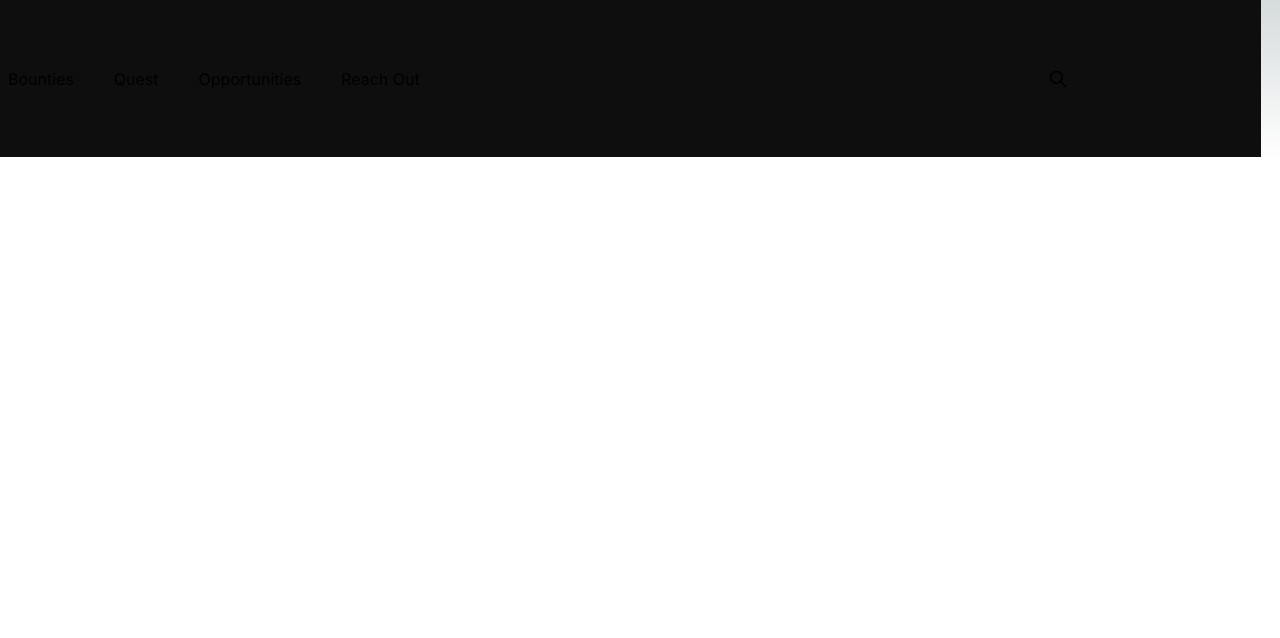
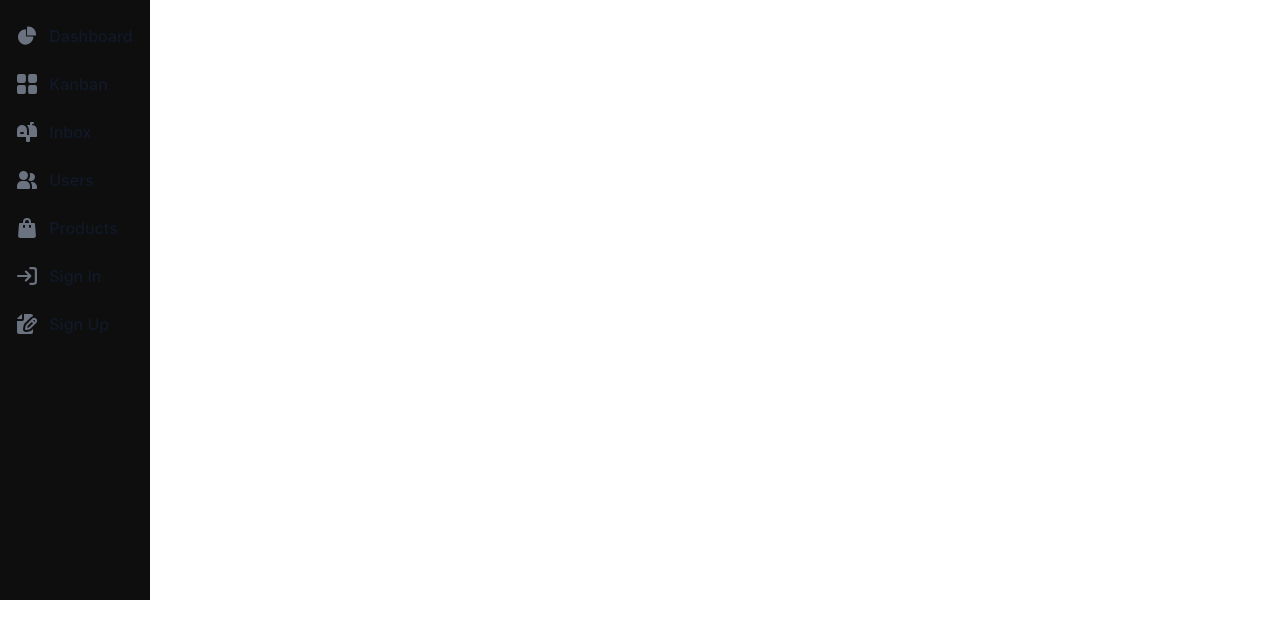
Before and after one commit to kaushikc44/capx, a Next.js app: page /capxclub in a window 1280 px wide. Shown: the top 638 px of the page. Built offline with nearby package versions, Linux system fonts and the light colour scheme.

Commit message:
added sidebar

```diff
--- a/src/app/capxclub/page.jsx
+++ b/src/app/capxclub/page.jsx
@@ -1,10 +1,12 @@
 import Navbar from "@/components/Navbar/Navbar"
+import SideBar from "@/components/sidebar/Sidebar"
 export default function CapxClub(){
     return(
         <>
             <div>
                 <div>
-                    <Navbar />
+                    {/* <Navbar /> */}
+                    <SideBar />
                 </div>
             </div>
         </>
--- a/src/components/sidebar/Sidebar.jsx
+++ b/src/components/sidebar/Sidebar.jsx
@@ -1,6 +1,85 @@
 export default function SideBar(){
     return(
         <>
+
+            {/* <button data-drawer-target="default-sidebar" data-drawer-toggle="default-sidebar" aria-controls="default-sidebar" type="button" class="inline-flex items-center p-2 mt-2 ml-3 text-sm text-gray-500 rounded-lg sm:hidden hover:bg-gray-100 focus:outline-none focus:ring-2 focus:ring-gray-200 dark:text-gray-400 dark:hover:bg-gray-700 dark:focus:ring-gray-600">
+            <span class="sr-only">Open sidebar</span>
+            <svg class="w-6 h-6" aria-hidden="true" fill="currentColor" viewBox="0 0 20 20" xmlns="http://www.w3.org/2000/svg">
+                <path clip-rule="evenodd" fill-rule="evenodd" d="M2 4.75A.75.75 0 012.75 4h14.5a.75.75 0 010 1.5H2.75A.75.75 0 012 4.75zm0 10.5a.75.75 0 01.75-.75h7.5a.75.75 0 010 1.5h-7.5a.75.75 0 01-.75-.75zM2 10a.75.75 0 01.75-.75h14.5a.75.75 0 010 1.5H2.75A.75.75 0 012 10z"></path>
+            </svg>
+            </button> */}
+
+            <aside id="default-sidebar" class="fixed top-0 left-0 z-40 w-64 h-screen transition-transform -translate-x-full sm:translate-x-0" aria-label="Sidebar">
+            <div class="h-[600px] w-[150px] px-3 py-4 overflow-y-auto opacity-100 justify-items-center bg-capx-black">
+                <ul class="space-y-2 font-medium">
+                    <li>
+                        <a href="#" class="flex items-center p-2 text-gray-900 rounded-lg dark:text-white hover:bg-gray-100 dark:hover:bg-gray-700 group">
+                        <svg class="w-5 h-5 text-gray-500 transition duration-75 dark:text-gray-400 group-hover:text-gray-900 dark:group-hover:text-white" aria-hidden="true" xmlns="http://www.w3.org/2000/svg" fill="currentColor" viewBox="0 0 22 21">
+                            <path d="M16.975 11H10V4.025a1 1 0 0 0-1.066-.998 8.5 8.5 0 1 0 9.039 9.039.999.999 0 0 0-1-1.066h.002Z"/>
+                            <path d="M12.5 0c-.157 0-.311.01-.565.027A1 1 0 0 0 11 1.02V10h8.975a1 1 0 0 0 1-.935c.013-.188.028-.374.028-.565A8.51 8.51 0 0 0 12.5 0Z"/>
+                        </svg>
+                        <span class="ml-3">Dashboard</span>
+                        </a>
+                    </li>
+                    <li>
+                        <a href="#" class="flex items-center p-2 text-gray-900 rounded-lg dark:text-white hover:bg-gray-100 dark:hover:bg-gray-700 group">
+                        <svg class="flex-shrink-0 w-5 h-5 text-gray-500 transition duration-75 dark:text-gray-400 group-hover:text-gray-900 dark:group-hover:text-white" aria-hidden="true" xmlns="http://www.w3.org/2000/svg" fill="currentColor" viewBox="0 0 18 18">
+                            <path d="M6.143 0H1.857A1.857 1.857 0 0 0 0 1.857v4.286C0 7.169.831 8 1.857 8h4.286A1.857 1.857 0 0 0 8 6.143V1.857A1.857 1.857 0 0 0 6.143 0Zm10 0h-4.286A1.857 1.857 0 0 0 10 1.857v4.286C10 7.169 10.831 8 11.857 8h4.286A1.857 1.857 0 0 0 18 6.143V1.857A1.857 1.857 0 0 0 16.143 0Zm-10 10H1.857A1.857 1.857 0 0 0 0 11.857v4.286C0 17.169.831 18 1.857 18h4.286A1.857 1.857 0 0 0 8 16.143v-4.286A1.857 1.857 0 0 0 6.143 10Zm10 0h-4.286A1.857 1.857 0 0 0 10 11.857v4.286c0 1.026.831 1.857 1.857 1.857h4.286A1.857 1.857 0 0 0 18 16.143v-4.286A1.857 1.857 0 0 0 16.143 10Z"/>
+                        </svg>
+                        <span class="flex-1 ml-3 whitespace-nowrap">Kanban</span>
+
+                        </a>
+                    </li>
+                    <li>
+                        <a href="#" class="flex items-center p-2 text-gray-900 rounded-lg dark:text-white hover:bg-gray-100 dark:hover:bg-gray-700 group">
+                        <svg class="flex-shrink-0 w-5 h-5 text-gray-500 transition duration-75 dark:text-gray-400 group-hover:text-gray-900 dark:group-hover:text-white" aria-hidden="true" xmlns="http://www.w3.org/2000/svg" fill="currentColor" viewBox="0 0 20 20">
+                            <path d="m17.418 3.623-.018-.008a6.713 6.713 0 0 0-2.4-.569V2h1a1 1 0 1 0 0-2h-2a1 1 0 0 0-1 1v2H9.89A6.977 6.977 0 0 1 12 8v5h-2V8A5 5 0 1 0 0 8v6a1 1 0 0 0 1 1h8v4a1 1 0 0 0 1 1h2a1 1 0 0 0 1-1v-4h6a1 1 0 0 0 1-1V8a5 5 0 0 0-2.582-4.377ZM6 12H4a1 1 0 0 1 0-2h2a1 1 0 0 1 0 2Z"/>
+                        </svg>
+                        <span class="flex-1 ml-3 whitespace-nowrap">Inbox</span>
+
+                        </a>
+                    </li>
+                    <li>
+                        <a href="#" class="flex items-center p-2 text-gray-900 rounded-lg dark:text-white hover:bg-gray-100 dark:hover:bg-gray-700 group">
+                        <svg class="flex-shrink-0 w-5 h-5 text-gray-500 transition duration-75 dark:text-gray-400 group-hover:text-gray-900 dark:group-hover:text-white" aria-hidden="true" xmlns="http://www.w3.org/2000/svg" fill="currentColor" viewBox="0 0 20 18">
+                            <path d="M14 2a3.963 3.963 0 0 0-1.4.267 6.439 6.439 0 0 1-1.331 6.638A4 4 0 1 0 14 2Zm1 9h-1.264A6.957 6.957 0 0 1 15 15v2a2.97 2.97 0 0 1-.184 1H19a1 1 0 0 0 1-1v-1a5.006 5.006 0 0 0-5-5ZM6.5 9a4.5 4.5 0 1 0 0-9 4.5 4.5 0 0 0 0 9ZM8 10H5a5.006 5.006 0 0 0-5 5v2a1 1 0 0 0 1 1h11a1 1 0 0 0 1-1v-2a5.006 5.006 0 0 0-5-5Z"/>
+                        </svg>
+                        <span class="flex-1 ml-3 whitespace-nowrap">Users</span>
+                        </a>
+                    </li>
+                    <li>
+                        <a href="#" class="flex items-center p-2 text-gray-900 rounded-lg dark:text-white hover:bg-gray-100 dark:hover:bg-gray-700 group">
+                        <svg class="flex-shrink-0 w-5 h-5 text-gray-500 transition duration-75 dark:text-gray-400 group-hover:text-gray-900 dark:group-hover:text-white" aria-hidden="true" xmlns="http://www.w3.org/2000/svg" fill="currentColor" viewBox="0 0 18 20">
+                            <path d="M17 5.923A1 1 0 0 0 16 5h-3V4a4 4 0 1 0-8 0v1H2a1 1 0 0 0-1 .923L.086 17.846A2 2 0 0 0 2.08 20h13.84a2 2 0 0 0 1.994-2.153L17 5.923ZM7 9a1 1 0 0 1-2 0V7h2v2Zm0-5a2 2 0 1 1 4 0v1H7V4Zm6 5a1 1 0 1 1-2 0V7h2v2Z"/>
+                        </svg>
+                        <span class="flex-1 ml-3 whitespace-nowrap">Products</span>
+                        </a>
+                    </li>
+                    <li>
+                        <a href="#" class="flex items-center p-2 text-gray-900 rounded-lg dark:text-white hover:bg-gray-100 dark:hover:bg-gray-700 group">
+                        <svg class="flex-shrink-0 w-5 h-5 text-gray-500 transition duration-75 dark:text-gray-400 group-hover:text-gray-900 dark:group-hover:text-white" aria-hidden="true" xmlns="http://www.w3.org/2000/svg" fill="none" viewBox="0 0 18 16">
+                            <path stroke="currentColor" stroke-linecap="round" stroke-linejoin="round" stroke-width="2" d="M1 8h11m0 0L8 4m4 4-4 4m4-11h3a2 2 0 0 1 2 2v10a2 2 0 0 1-2 2h-3"/>
+                        </svg>
+                        <span class="flex-1 ml-3 whitespace-nowrap">Sign In</span>
+                        </a>
+                    </li>
+                    <li>
+                        <a href="#" class="flex items-center p-2 text-gray-900 rounded-lg dark:text-white hover:bg-gray-100 dark:hover:bg-gray-700 group">
+                        <svg class="flex-shrink-0 w-5 h-5 text-gray-500 transition duration-75 dark:text-gray-400 group-hover:text-gray-900 dark:group-hover:text-white" aria-hidden="true" xmlns="http://www.w3.org/2000/svg" fill="currentColor" viewBox="0 0 20 20">
+                            <path d="M5 5V.13a2.96 2.96 0 0 0-1.293.749L.879 3.707A2.96 2.96 0 0 0 .13 5H5Z"/>
+                            <path d="M6.737 11.061a2.961 2.961 0 0 1 .81-1.515l6.117-6.116A4.839 4.839 0 0 1 16 2.141V2a1.97 1.97 0 0 0-1.933-2H7v5a2 2 0 0 1-2 2H0v11a1.969 1.969 0 0 0 1.933 2h12.134A1.97 1.97 0 0 0 16 18v-3.093l-1.546 1.546c-.413.413-.94.695-1.513.81l-3.4.679a2.947 2.947 0 0 1-1.85-.227 2.96 2.96 0 0 1-1.635-3.257l.681-3.397Z"/>
+                            <path d="M8.961 16a.93.93 0 0 0 .189-.019l3.4-.679a.961.961 0 0 0 .49-.263l6.118-6.117a2.884 2.884 0 0 0-4.079-4.078l-6.117 6.117a.96.96 0 0 0-.263.491l-.679 3.4A.961.961 0 0 0 8.961 16Zm7.477-9.8a.958.958 0 0 1 .68-.281.961.961 0 0 1 .682 1.644l-.315.315-1.36-1.36.313-.318Zm-5.911 5.911 4.236-4.236 1.359 1.359-4.236 4.237-1.7.339.341-1.699Z"/>
+                        </svg>
+                        <span class="flex-1 ml-3 whitespace-nowrap">Sign Up</span>
+                        </a>
+                    </li>
+                </ul>
+            </div>
+            </aside>
+
+
+
+
 
         </>
     )
```
